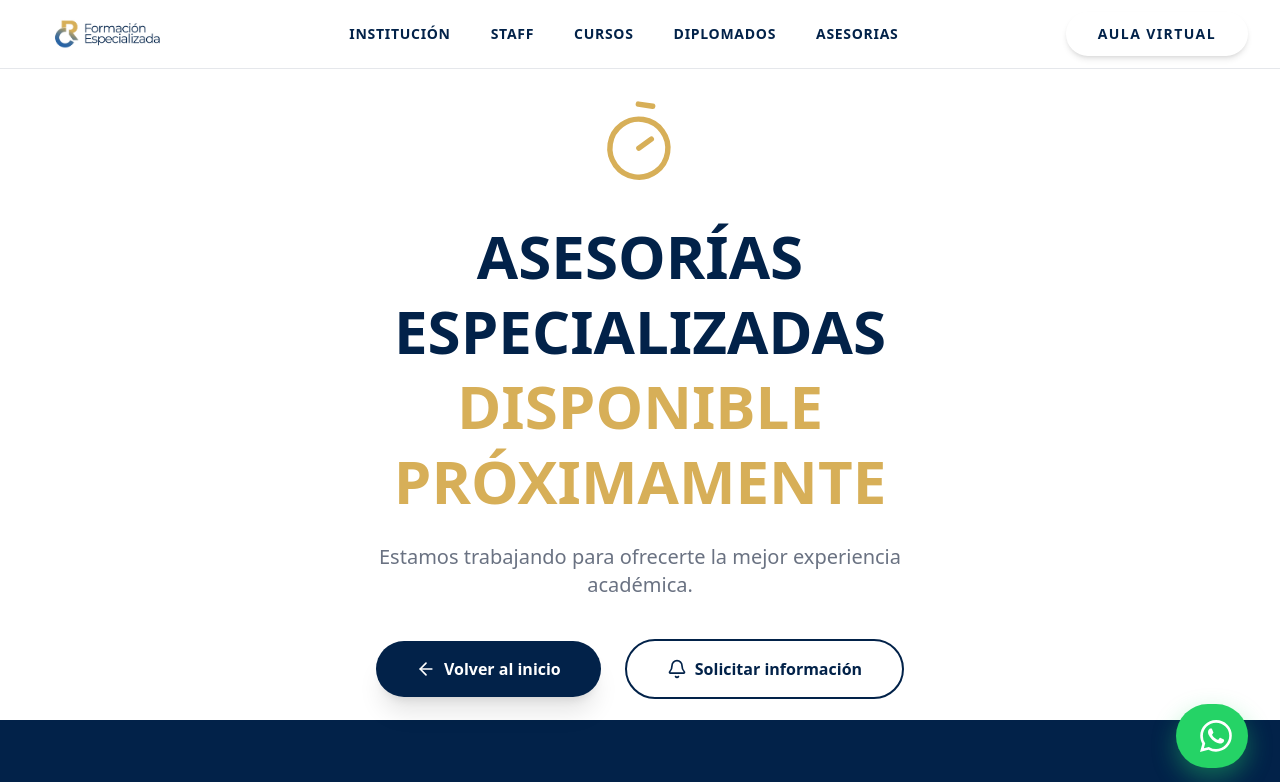
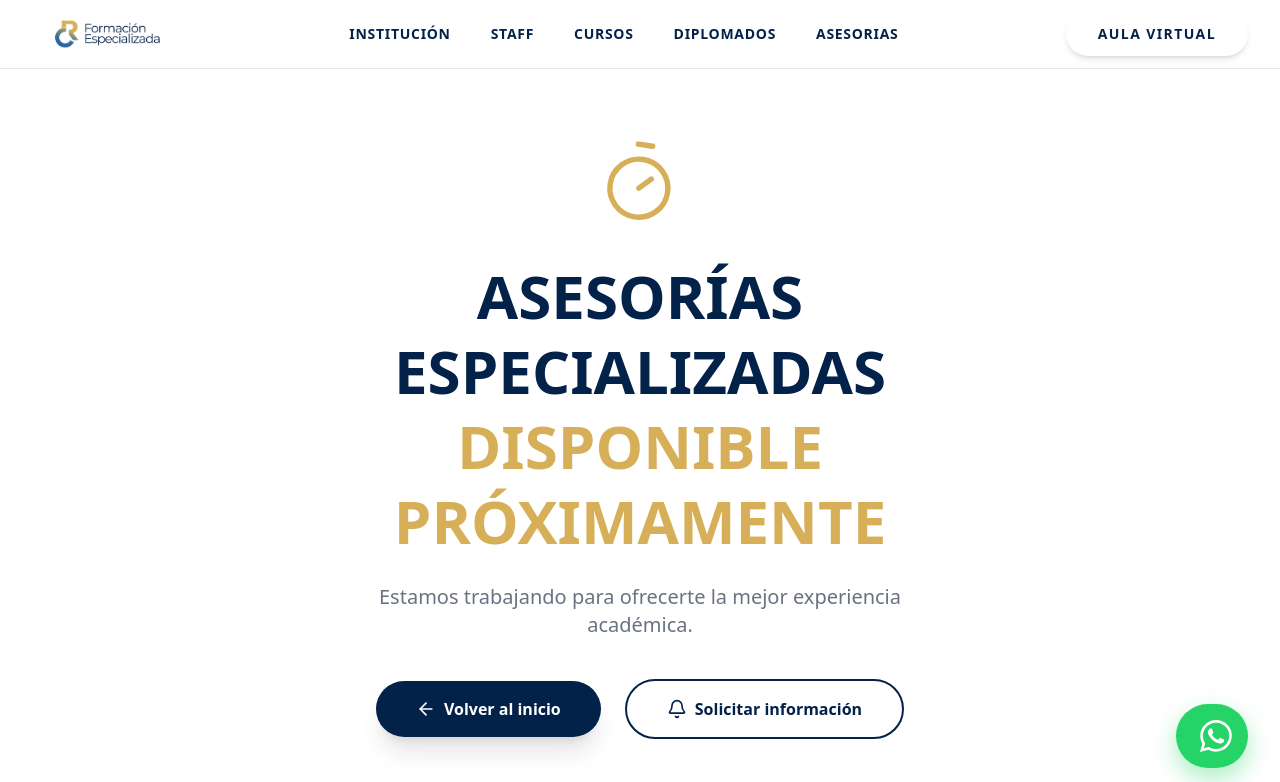
Before and after one commit to CR-Odontologia/Landing-Page, a Next.js app: page /asesorias in a window 1280 px wide. Shown: the top 782 px of the page. Built offline with nearby package versions, Linux system fonts and the light colour scheme.

Commit message:
feat: add begin motion div in under construction page

```diff
--- a/src/components/ui/UndesConstruction.tsx
+++ b/src/components/ui/UndesConstruction.tsx
@@ -12,7 +12,12 @@ interface Props {
 
 const UnderConstruction = ({ sectionName, availableDate }: Props) => {
     return (
-        <section className="min-h-[80vh] flex items-center justify-center bg-white px-4">
+        <section className="min-h-[90vh] flex items-center justify-center bg-white px-4">
+            <motion.div
+                initial={{ y: 20, opacity: 0 }}
+                animate={{ y: 0, opacity: 1 }}
+                transition={{ delay: 0.2 }}
+            >
             <div className="max-w-3xl w-full text-center">
 
                 <motion.div
@@ -55,8 +60,8 @@ const UnderConstruction = ({ sectionName, availableDate }: Props) => {
                         Solicitar información
                     </Link>
                 </div>
-
             </div>
+                </motion.div>
         </section>
     );
 };
```
